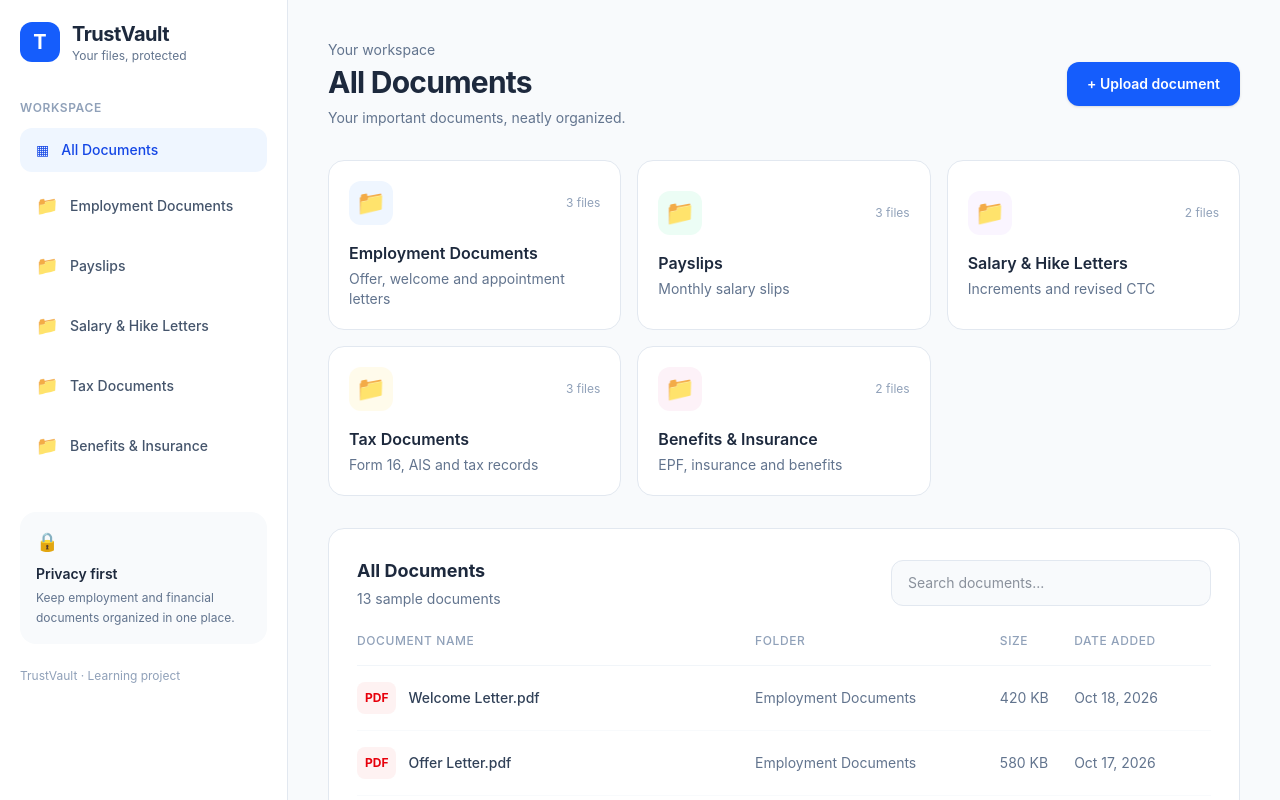
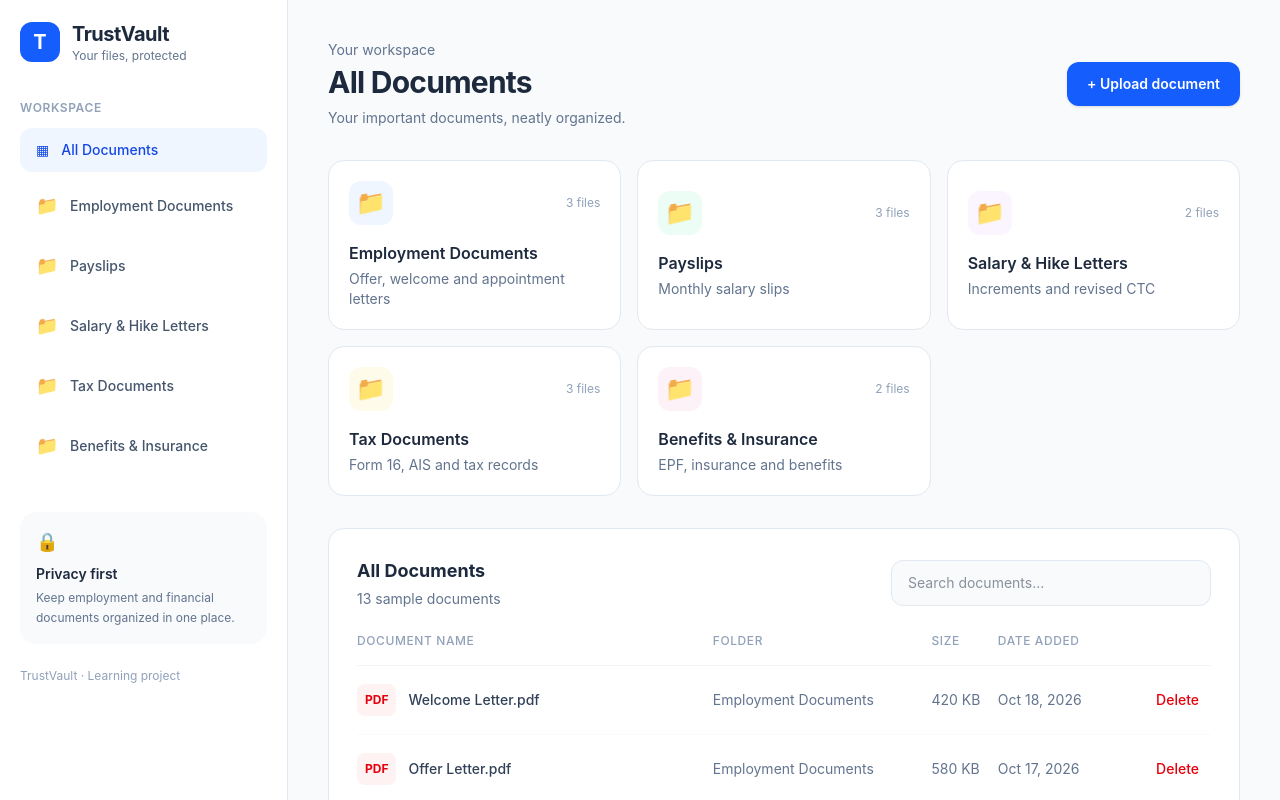
Before and after one commit to DenaboyinaAkanksha/TrustVault, a React (Vite) app: page / in a window 1280 px wide. Shown: the top 800 px of the page. Built offline with nearby package versions, Linux system fonts and the light colour scheme.

Commit message:
added Delete option

```diff
--- a/src/App.tsx
+++ b/src/App.tsx
@@ -170,19 +170,51 @@
                 </tr>
               </thead>
               <tbody>
+
         {visibleDocuments.map((document) => (
-                  <tr key={document.id} className="border-b border-slate-50 last:border-0 hover:bg-slate-50">
+          <tr
+            key={document.id}
+            className="border-b border-slate-50 last:border-0 hover:bg-slate-50"
+           >
           <td className="py-4 pr-4">
            <div className="flex items-center gap-3">
-                        <span className="rounded-lg bg-red-50 px-2 py-2 text-xs font-bold text-red-600">PDF</span>
-                        <span className="font-medium text-slate-700">{document.name}</span>
+            <span className="rounded-lg bg-red-50 px-2 py-2 text-xs font-bold text-red-600">
+              PDF
+            </span>
+            <span className="font-medium text-slate-700">
+              {document.name}
+            </span>
            </div>
           </td>
+
           <td className="py-4 text-slate-500">{document.folder}</td>
           <td className="py-4 text-slate-500">{document.size}</td>
           <td className="py-4 text-slate-500">{document.date}</td>
+
+          <td className="py-4 text-right">
+           <button
+              type="button"
+               onClick={() => {
+               const confirmed = window.confirm(
+                `Are you sure you want to delete "${document.name}"?`
+                 )
+
+              if (confirmed) {
+                 setDocuments((currentDocuments) =>
+                  currentDocuments.filter(
+                   (item) => item.id !== document.id
+                   )
+                )
+              }
+             }}
+            className="rounded-lg px-3 py-2 text-sm font-medium text-red-600 hover:bg-red-50"
+             >
+             Delete
+            </button>
+          </td>
        </tr>
      ))}
+
                 {visibleDocuments.length === 0 && (
                   <tr>
                     <td colSpan={4} className="py-10 text-center text-slate-500">
```
Lines whose indentation alone changed are shown as unchanged.
